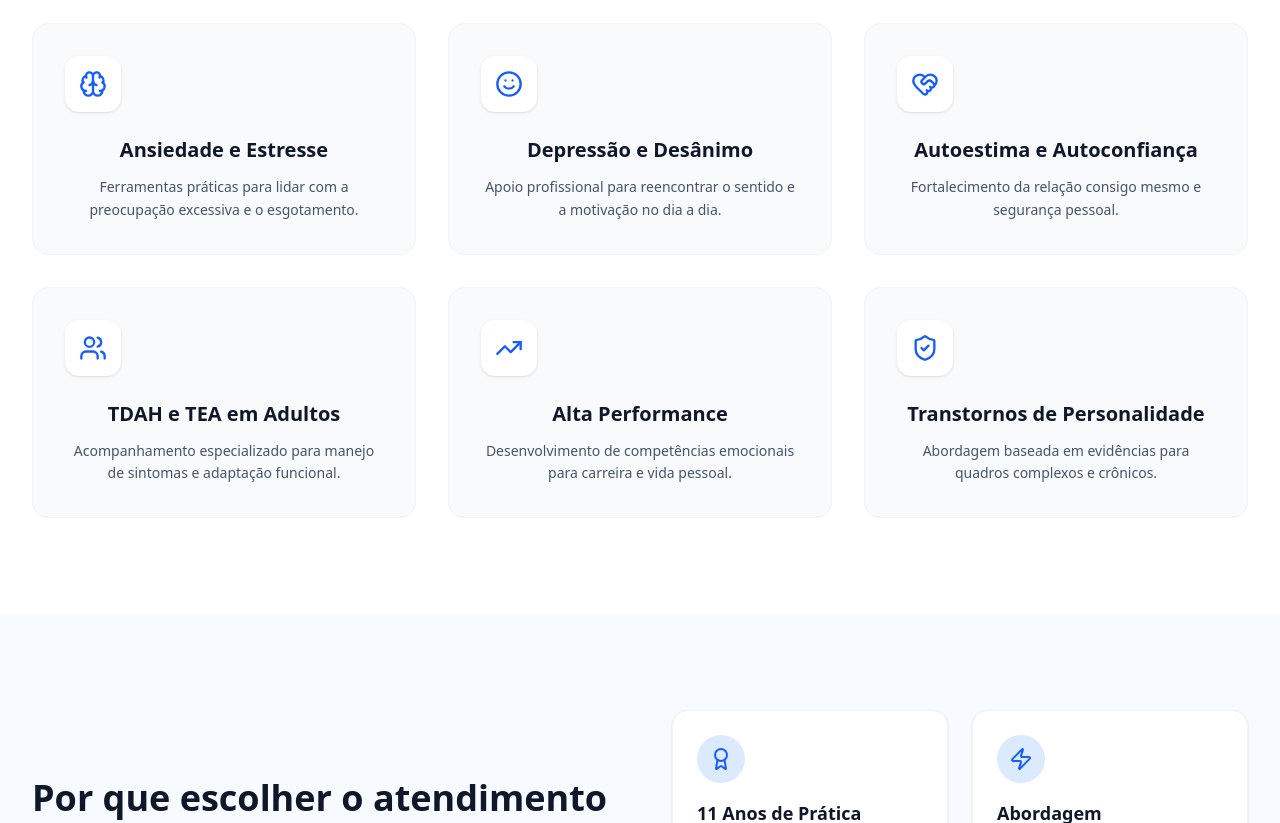
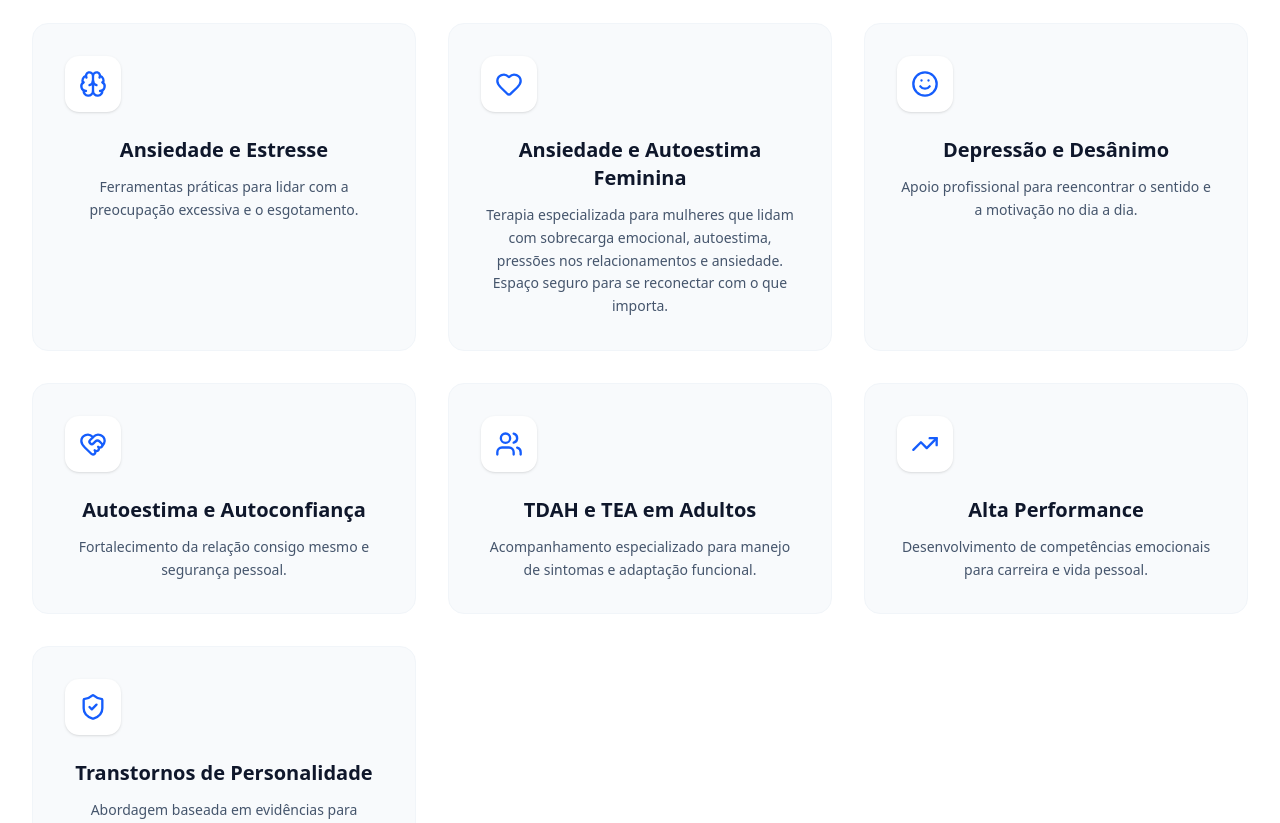
Before and after one commit to matheus12344/ProjetoAlgoritmo, a Next.js app: page /terapia-guarulhos in a window 1280 px wide. Shown: the part 1100-1923 px from the top of the page. Built offline with nearby package versions, Linux system fonts and the light colour scheme.

Commit message:
LP: add feminine therapy card to demands section

```diff
--- a/src/components/landing-page/LP-Demands.tsx
+++ b/src/components/landing-page/LP-Demands.tsx
@@ -1,13 +1,18 @@
 "use client";
 
 import { motion } from "framer-motion";
-import { Brain, Smile, Users, TrendingUp, HeartHandshake, ShieldCheck } from "lucide-react";
+import { Brain, Smile, Users, TrendingUp, HeartHandshake, ShieldCheck, Heart } from "lucide-react";
 
 const demands = [
   {
     icon: Brain,
     title: "Ansiedade e Estresse",
     description: "Ferramentas práticas para lidar com a preocupação excessiva e o esgotamento."
+  },
+  {
+    icon: Heart,
+    title: "Ansiedade e Autoestima Feminina",
+    description: "Terapia especializada para mulheres que lidam com sobrecarga emocional, autoestima, pressões nos relacionamentos e ansiedade. Espaço seguro para se reconectar com o que importa."
   },
   {
     icon: Smile,
```
Also changed, not shown: output/search-console-terapia-guarulhos-inspection.png (added).
